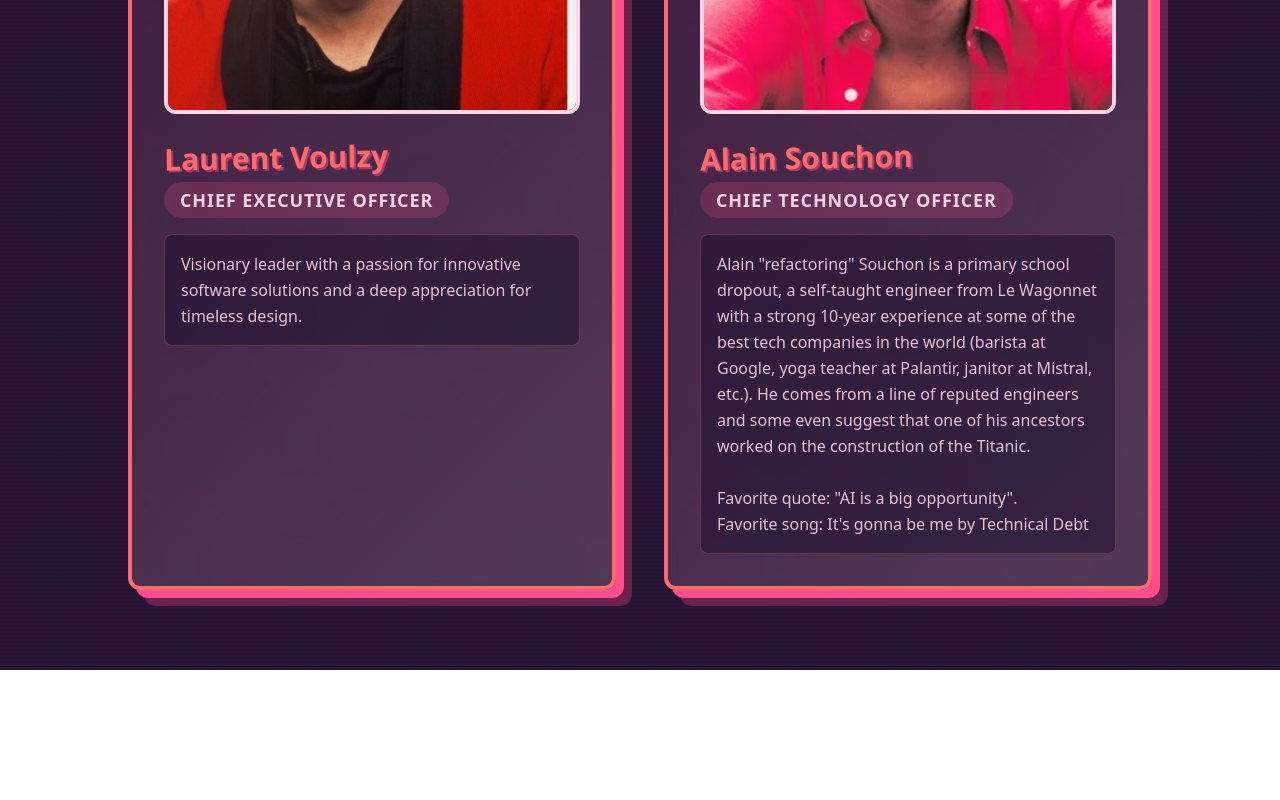
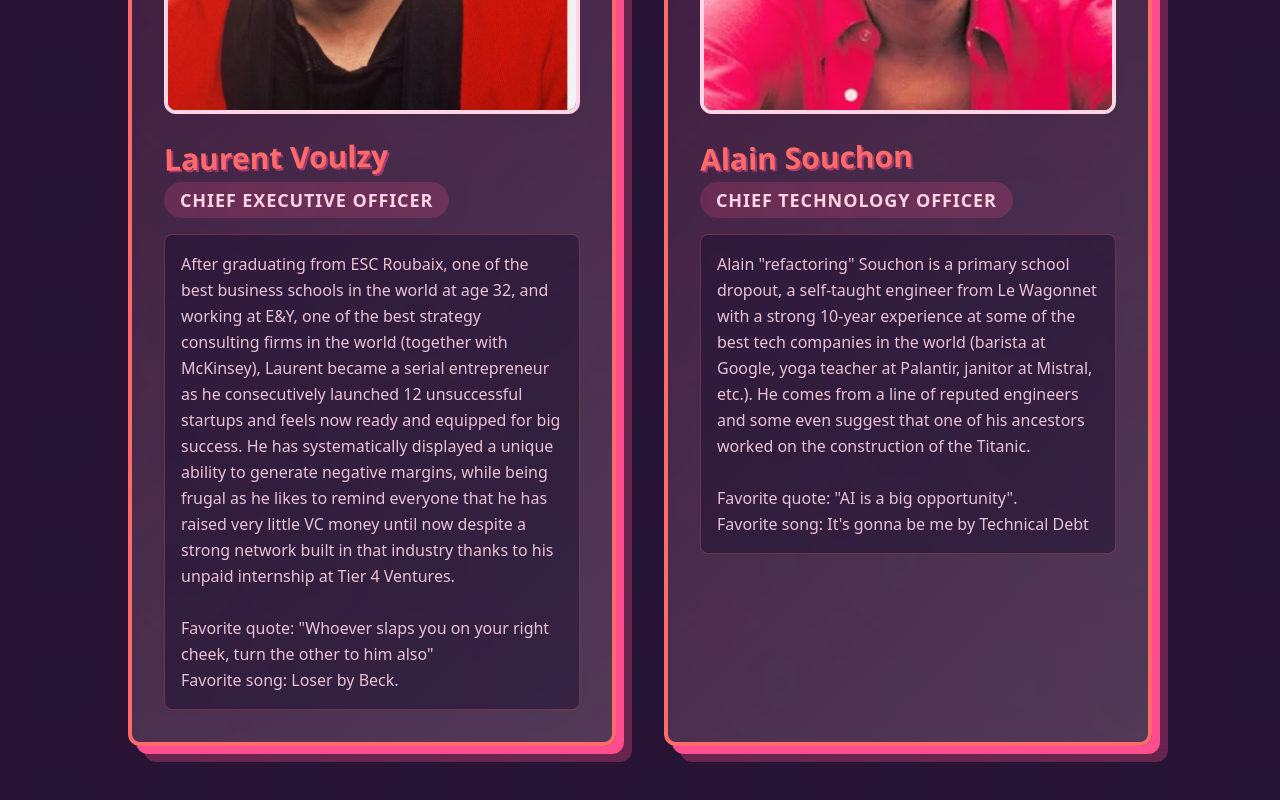
Before and after one commit to GrenadineB5/coeur-entrepreneurial-harmony, a React (Vite) app: page / in a window 1280 px wide. Shown: the part 2105-2905 px from the top of the page. Before the commit the page ends 2775 px from the top, so only its background shows below. Built offline with nearby package versions, Linux system fonts and the light colour scheme.

Commit message:
Update founder description for Laurent Voulzy
Modified the biography of Laurent Voulzy to include details about his education, career, and personal quotes. The new description highlights his entrepreneurial journey and unique abilities.
[skip gpt_engineer]

```diff
--- a/src/components/Founders.tsx
+++ b/src/components/Founders.tsx
@@ -6,13 +6,13 @@ export const Founders = () => {
       name: "Laurent Voulzy",
       role: "Chief Executive Officer",
       image: "/lovable-uploads/3f301f08-37e8-4fc8-bf81-0ebc191dcdb3.png",
-      bio: "Visionary leader with a passion for innovative software solutions and a deep appreciation for timeless design.",
+      bio: "After graduating from ESC Roubaix, one of the best business schools in the world at age 32, and working at E&Y, one of the best strategy consulting firms in the world (together with McKinsey), Laurent became a serial entrepreneur as he consecutively launched 12 unsuccessful startups and feels now ready and equipped for big success. He has systematically displayed a unique ability to generate negative margins, while being frugal as he likes to remind everyone that he has raised very little VC money until now despite a strong network built in that industry thanks to his unpaid internship at Tier 4 Ventures.\n\nFavorite quote: \"Whoever slaps you on your right cheek, turn the other to him also\"\nFavorite song: Loser by Beck.",
     },
     {
       name: "Alain Souchon",
       role: "Chief Technology Officer",
       image: "/lovable-uploads/4eb089ae-7c34-4d5a-92b9-5d03d6cc8015.png",
-      bio: 'Alain "refactoring" Souchon is a primary school dropout, a self-taught engineer from Le Wagonnet with a strong 10-year experience at some of the best tech companies in the world (barista at Google, yoga teacher at Palantir, janitor at Mistral, etc.). He comes from a line of reputed engineers and some even suggest that one of his ancestors worked on the construction of the Titanic.\n\nFavorite quote: "AI is a big opportunity".\nFavorite song: It\'s gonna be me by Technical Debt',
+      bio: "Alain \"refactoring\" Souchon is a primary school dropout, a self-taught engineer from Le Wagonnet with a strong 10-year experience at some of the best tech companies in the world (barista at Google, yoga teacher at Palantir, janitor at Mistral, etc.). He comes from a line of reputed engineers and some even suggest that one of his ancestors worked on the construction of the Titanic.\n\nFavorite quote: \"AI is a big opportunity\".\nFavorite song: It's gonna be me by Technical Debt",
     },
   ];
 
```
